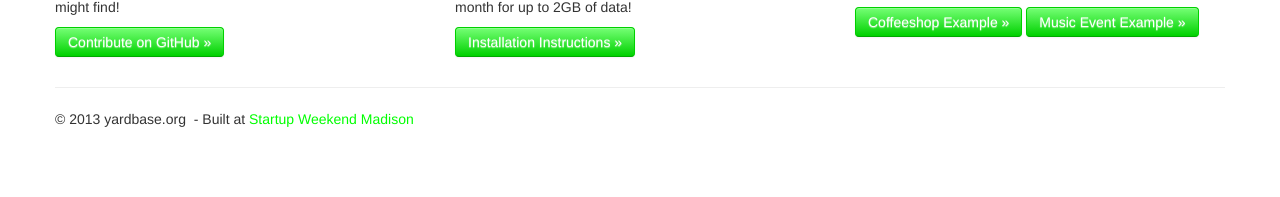
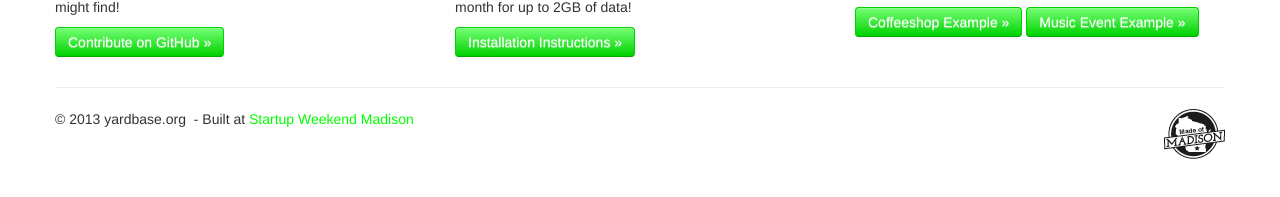
Before and after one commit to yardbase/yardbase.github.io, a plain HTML site: page index.html in a window 1280 px wide. Shown: the part 557-754 px from the top of the page. Drawn offline with nearby package versions, Linux system fonts and the light colour scheme.

Commit message:
Add made of madison

```diff
--- a/index.html
+++ b/index.html
@@ -108,6 +108,9 @@
       </div>
       <hr>
       <footer>
+        <div style="float: right">
+          <img src="assets/img/madeofmadison.png">
+        </div>
         <p>
           © 2013 yardbase.org &nbsp;- Built at
           <a href="http://madison.startupweekend.org">Startup Weekend Madison</a>
```
Also changed, not shown: assets/img/madeofmadison.png (added), 1 other file.
